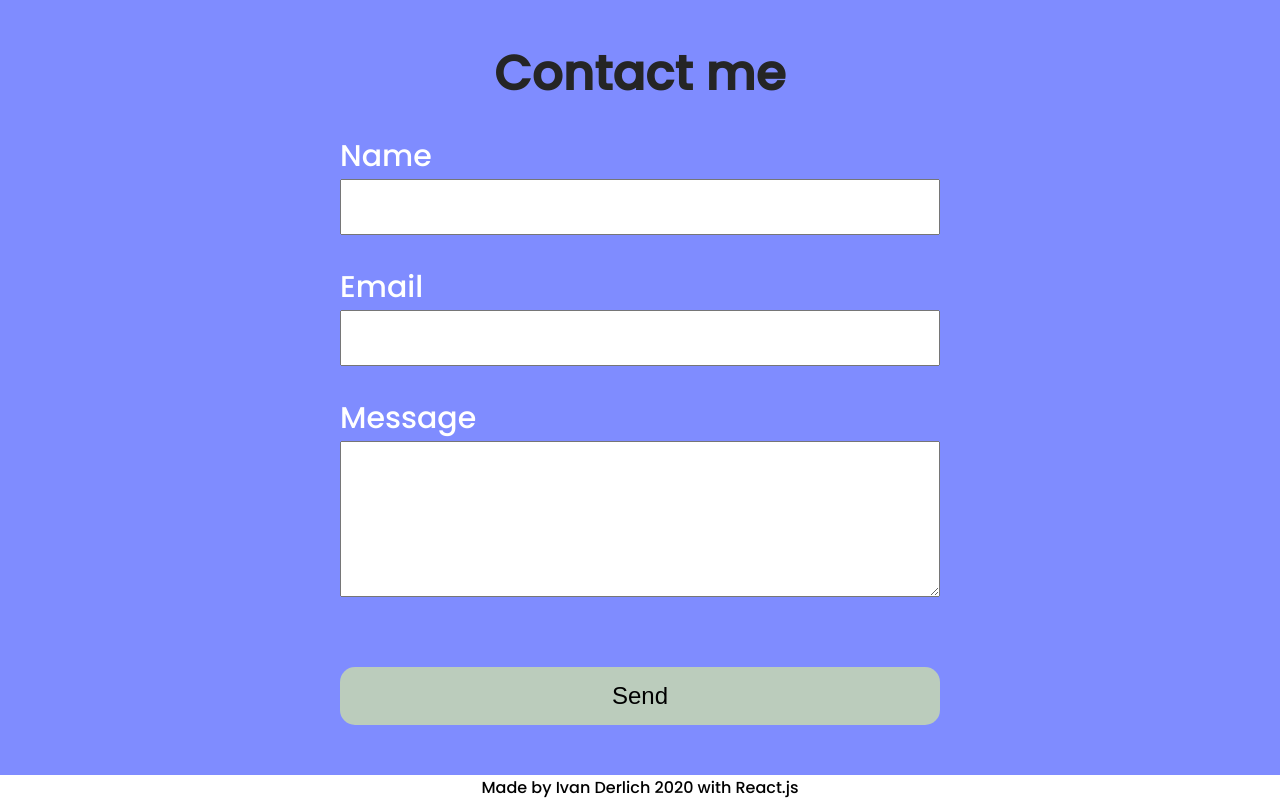
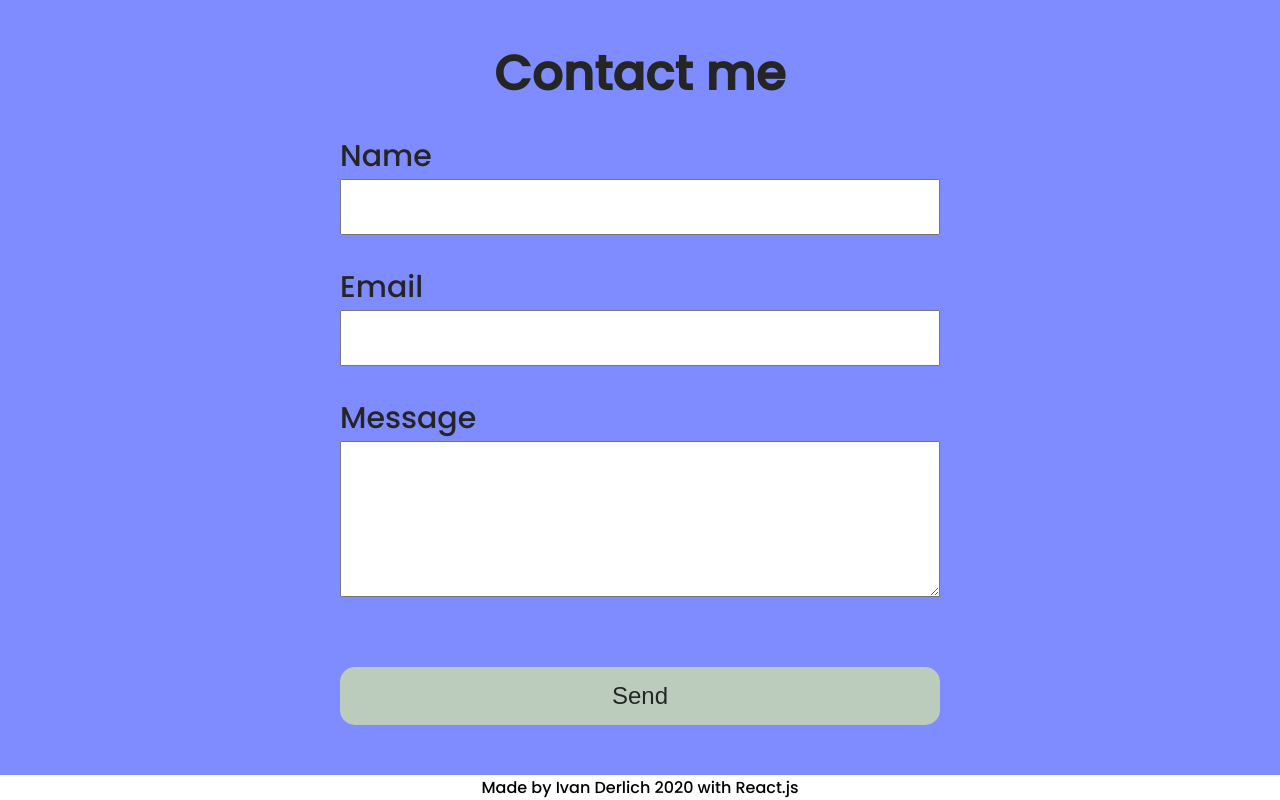
Before and after one commit to IvanDerlich/Portfolio, a React (Create React App) app: page / in a window 1280 px wide. Shown: the part 4069-4869 px from the top of the page. Built offline with nearby package versions, Linux system fonts and the light colour scheme; the HTML template or start-up script is replaced by a standard one.

Commit message:
Fix some constrast issues

```diff
--- a/src/Components/Contact.css
+++ b/src/Components/Contact.css
@@ -3,7 +3,7 @@
   align-items: center;
   flex-direction: column;
   background-color:  #7f8cff;
-  color: white;
+  color:#252525;
 }
 
 .contact-title{
@@ -12,7 +12,6 @@
   letter-spacing: 0.37px;
   font-weight: bold;
   margin-top: 100px;
-  color:#252525;
 }
 
 .form{
@@ -36,7 +35,7 @@ label{
   margin-top: 70px;
   background-color: #bbccbc; /* Green */
   border: none;
-  color: black;
+  color:#252525;
   padding: 15px 32px;
   text-align: center;
   text-decoration: none;
```
Also changed, not shown: 1 other file (tests, documents, lock files or other folders).
